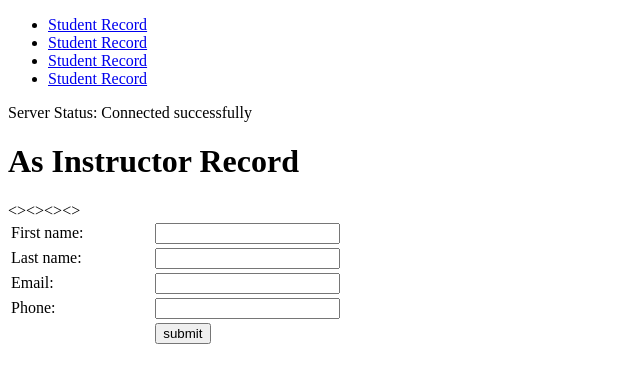
After one commit to Jeshlyne/CIT17Ballesteros, a PHP site: page /instructors.php in a window 1280 px wide. The commit adds this page. Shown: the top 383 px of the page, without its empty margins (0-640 px from the left). Run offline with PHP 8.4, Linux system fonts and the light colour scheme.

Commit message:
instructor

```diff
--- a/courses.php
+++ b/courses.php
@@ -37,11 +37,11 @@
                 <label for="coursecredits">Credits:</label>
                 <input type="text" naem="coursecredits" id="coursecredits" value="">
                 <input type="submit" value="Add Course" name="addcourse">
+
             </form>
 
         </div>
 
-
     </div>
     </body>
 </html>
--- /dev/null
+++ b/instructors.php
@@ -0,0 +1,49 @@
+<!DOCTYPE html>
+<html lang="en">
+    <head>
+        <meta charset="UTF-8">
+        <meta name="viewport" content="width=device-width, initial-scale=1.0">
+        <title>Setup</title>
+    </head>
+    <body>
+        <ul class="navigation-bar">
+            <li><a href="students.php">Student Record</a></li>
+            <li><a href="courses.php">Student Record</a></li>
+            <li><a href="instructor.php">Student Record</a></li>
+            <li><a href="enrollment.php">Student Record</a></li>
+        </ul>
+
+        <div class="status">
+        <?php
+        $servername = "localhost";
+        $username = "root";
+        $password = "";
+        $dbname = "studentRecord";
+        $conn = new mysqli($servername, $username, $password);
+
+        if ($conn->connect_error) {
+            die("Status: Connection failed: ". $conn->connect_error);
+        }
+        echo "Server Status: Connected successfully";
+        ?>
+        </div>
+
+        <div class="card-style">
+            <h1>As Instructor Record</h1>
+            <table style="width:40%">
+                <form action="<?php  echo htmlspecialchars($_SERVER["PHP_SELF"]);?> method="post">
+                    <tr><><td><label for="fname">First name:</label></td>
+                    <td><input type="text" name="insfname" id="insfname" value=""></td></tr>
+                    <tr><><td><label for="fname">Last name:</label></td>
+                    <td><input type="text" name="inslname" id="inslname" value=""></td></tr>
+                    <tr><><td><label for="fname">Email:</label></td>
+                    <td><input type="text" name="insemail" id="insemail" value=""></td></tr>
+                    <tr><><td><label for="fname">Phone:</label></td>
+                    <td><input type="text" name="insphone" id="insphone" value=""></td></tr>
+                    <tr><td></td><td><input type="submit" value="submit" name="addinstructor"></td></tr>
+                </form>
+            </table>
+        </div>
+
+    </body>
+</html>
```
